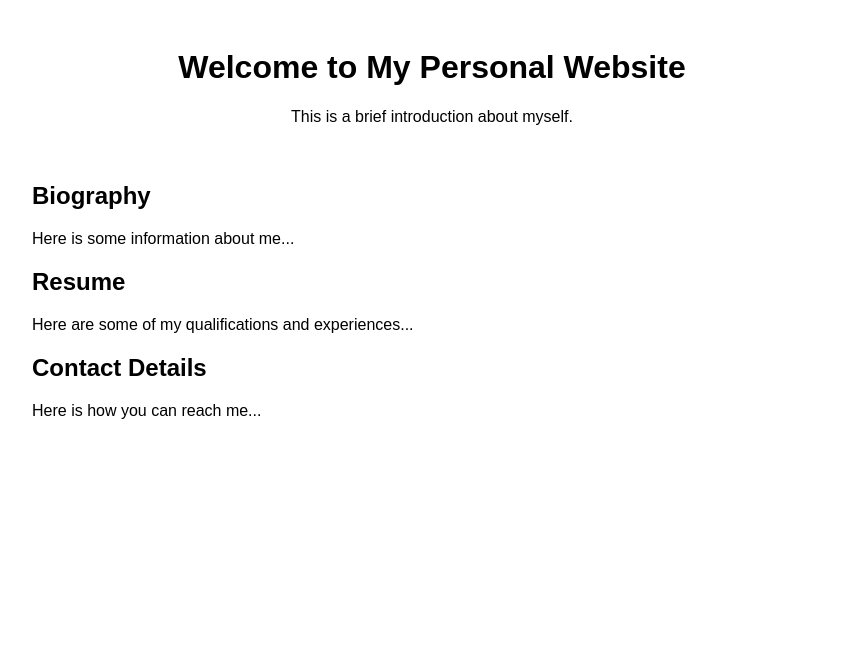
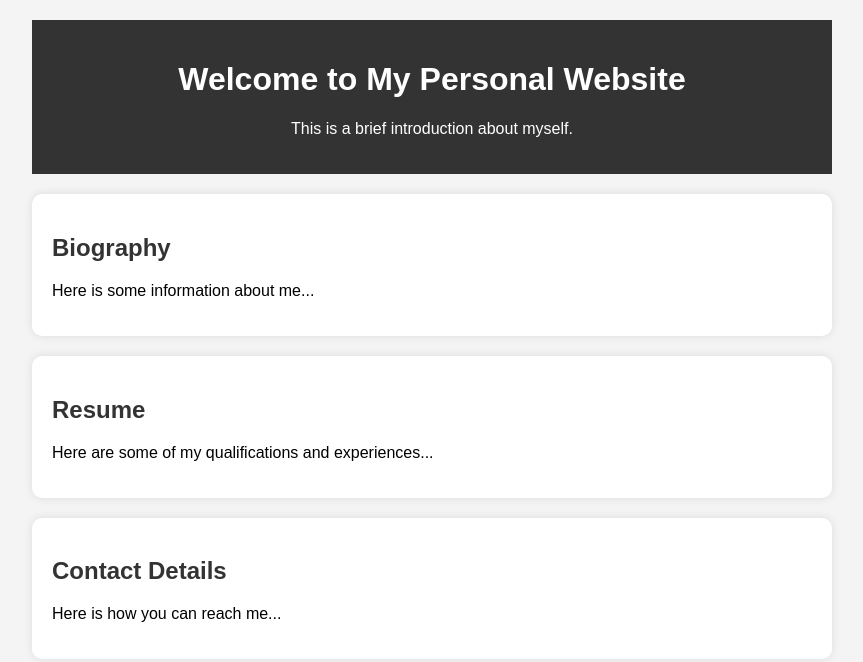
Before and after one commit to cheaderthecoder/MyWork.github.io, a plain HTML site: page index.html in a window 1280 px wide. Shown: the whole page, without its empty margins (208-1071 px from the left). Drawn offline with Linux system fonts and the light colour scheme.

Commit message:
Update index.html

```diff
--- a/index.html
+++ b/index.html
@@ -5,17 +5,30 @@
     <style>
         body {
             font-family: Arial, sans-serif;
+            background-color: #f4f4f4;
+            margin: 0;
+            padding: 0;
         }
         .container {
             max-width: 800px;
             margin: 0 auto;
+            padding: 20px;
         }
         header {
             text-align: center;
             padding: 20px;
+            background-color: #333;
+            color: white;
         }
         section {
             margin: 20px 0;
+            background-color: white;
+            padding: 20px;
+            border-radius: 10px;
+            box-shadow: 0px 0px 10px 0px rgba(0,0,0,0.1);
+        }
+        h2 {
+            color: #333;
         }
     </style>
 </head>
```
